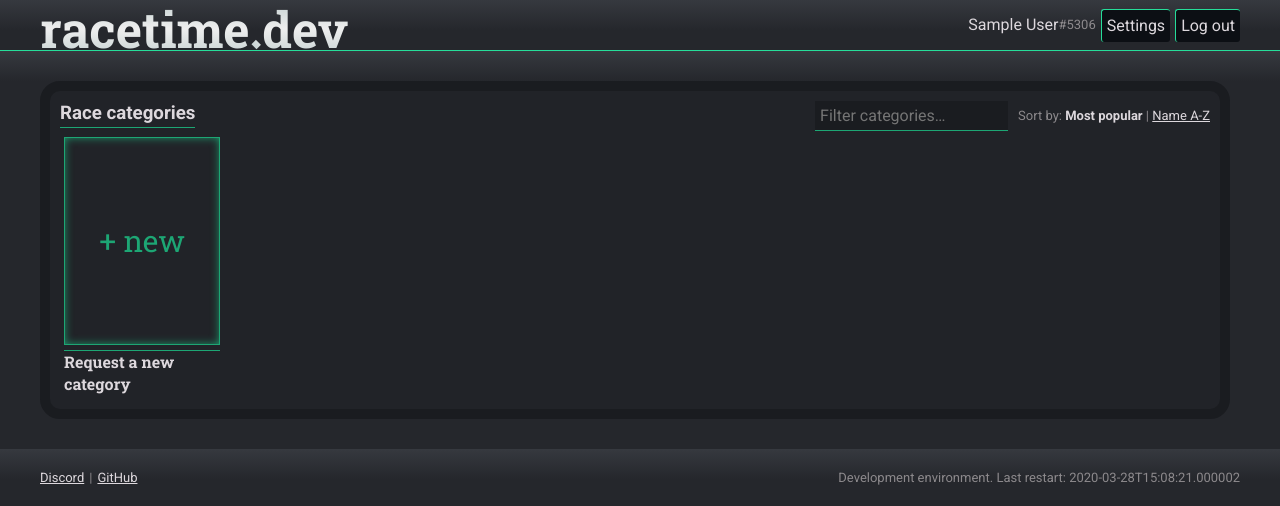
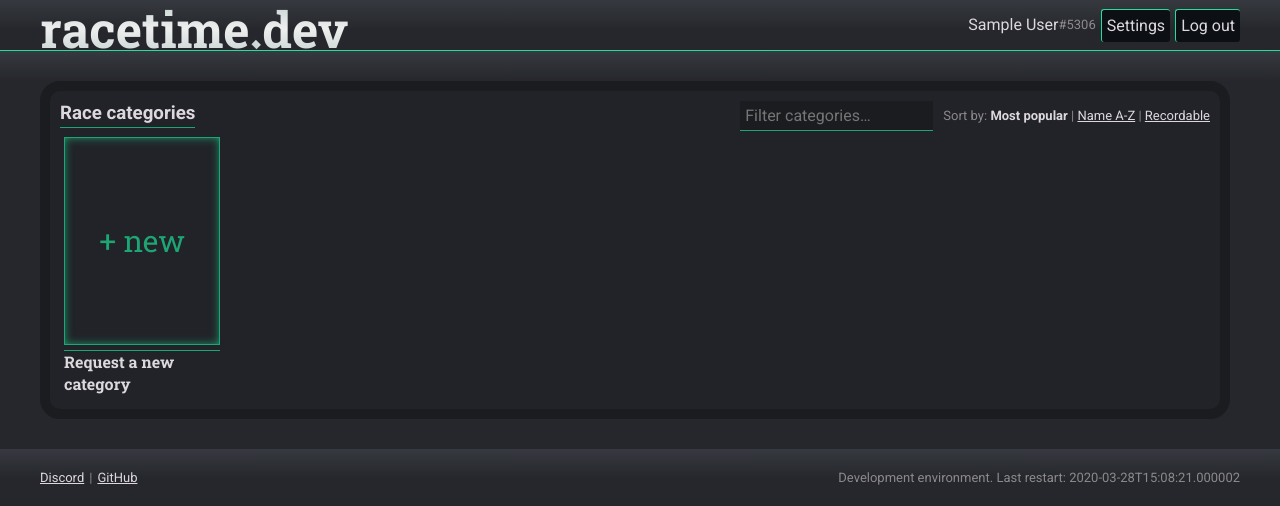
Before and after one commit to racetimeGG/racetime-app, a Django app: page / in a window 1280 px wide. Shown: the top 506 px of the page. Run offline with Django 3.2, Linux system fonts and the light colour scheme; the visitor is signed in with stand-in values (Sample User, id 1); data comes from the database, SQL or seed files in the repository; data that the repository does not hold is empty; parts of the project's set-up code (start-up, migrations or seed data) failed here and were passed over; some libraries are stand-ins or nearby versions.

Commit message:
Add sort by recordable

```diff
--- a/racetime/templates/racetime/home.html
+++ b/racetime/templates/racetime/home.html
@@ -33,6 +33,15 @@
                     <a href="{% url 'home' %}?sort=name">Name A-Z</a>
                 {% endif %}
             </li>
+            {% if show_recordable %}
+                <li>
+                    {% if sort == 'recordable' %}
+                        <span>Recordable</span>
+                    {% else %}
+                        <a href="{% url 'home' %}?sort=recordable">Recordable</a>
+                    {% endif %}
+                </li>
+            {% endif %}
         </ul>
     </div>
     <h3 style="margin-top: 0">Race categories</h3>
--- a/racetime/views/home.py
+++ b/racetime/views/home.py
@@ -1,4 +1,5 @@
 from django.db.models import Count, Q
+from django.utils.functional import cached_property
 from django.views import generic
 
 from .base import UserMixin
@@ -8,13 +9,16 @@ from ..models import Category, RaceStates
 class Home(UserMixin, generic.TemplateView):
     template_name = 'racetime/home.html'
 
-    @property
+    @cached_property
     def show_recordable(self):
         return self.user.is_staff
 
     def get_context_data(self, **kwargs):
-        if self.request.GET.get('sort') == 'name':
+        req_sort = self.request.GET.get('sort')
+        if req_sort == 'name':
             sort = 'name'
+        elif req_sort == 'recordable' and self.show_recordable:
+            sort = 'recordable'
         else:
             sort = 'default'
 
@@ -54,6 +58,11 @@ class Home(UserMixin, generic.TemplateView):
                 '-current_race_count',
                 'name',
             )
+        elif sort == 'recordable':
+            queryset = queryset.order_by(
+                '-recordable_race_count',
+                'name',
+            )
         else:
             queryset = queryset.order_by(
                 '-current_race_count',
```
